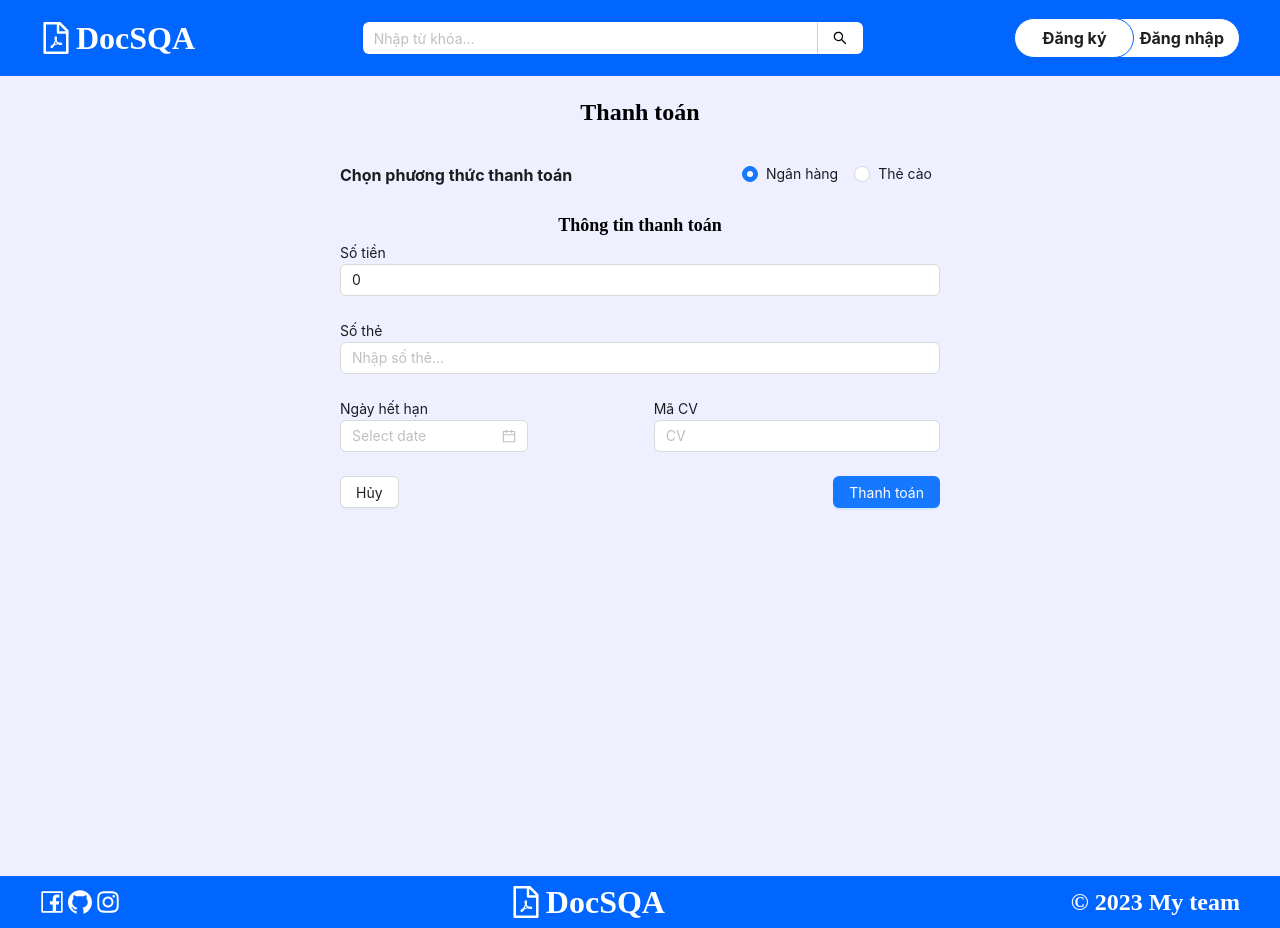
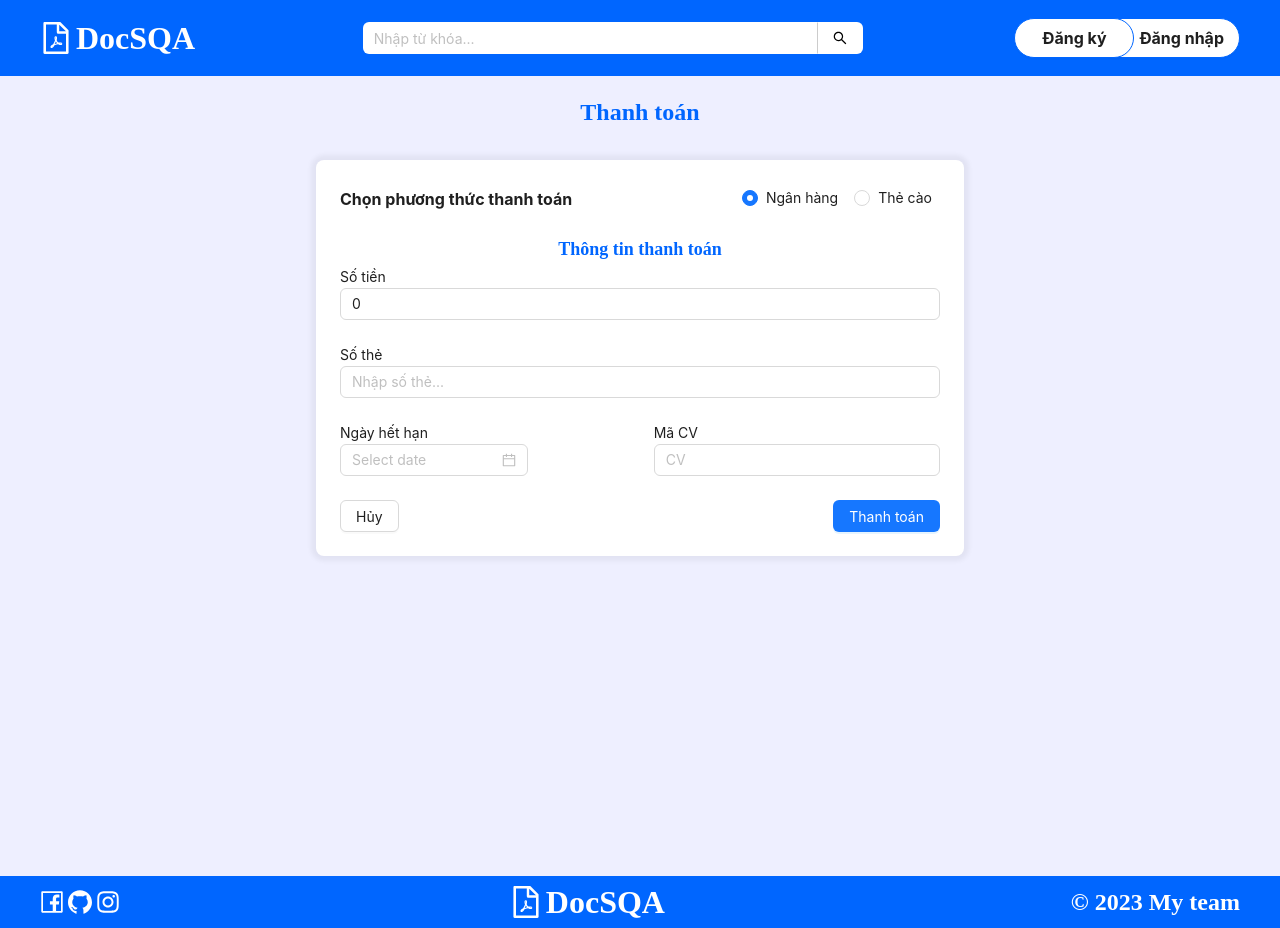
Before and after one commit to sieuphan131102/docsqa, a React (Create React App) app: page /payment in a window 1280 px wide. Built offline with nearby package versions, Linux system fonts and the light colour scheme.

Commit message:
complete

```diff
--- a/src/components/ListDocs/ListDocs.jsx
+++ b/src/components/ListDocs/ListDocs.jsx
@@ -17,7 +17,7 @@ const ListDocs = ({ data }) => {
 
   return (
     <List
-      pagination={{ pageSize: 4, style: { padding: "12px" } }}
+      pagination={{ pageSize: 8, style: { padding: "12px" } }}
       grid={{ gutter: 16, column: 4 }}
       dataSource={data}
       renderItem={(doc, index) => (
--- a/src/pages/Payment/Payment.jsx
+++ b/src/pages/Payment/Payment.jsx
@@ -9,15 +9,35 @@ const Payment = () => {
   const [selected, setSelected] = useState("bank");
 
   return (
-    <div style={{ backgroundColor: "#eeefff", minHeight: "100vh" }}>
+    <div
+      style={{
+        backgroundColor: "#eeefff",
+        minHeight: "100vh",
+        color: "#0066ff",
+      }}
+    >
       <Helmet>
         <title>DocSQA | Thanh toán</title>
       </Helmet>
       <Container>
-        <h1 style={{ textAlign: "center", fontSize: "24px", margin: "24px 0" }}>
+        <h1
+          style={{
+            textAlign: "center",
+            fontSize: "24px",
+            margin: "24px 0",
+          }}
+        >
           Thanh toán
         </h1>
-        <div style={{ width: "50%" }}>
+        <div
+          style={{
+            width: "50%",
+            backgroundColor: "#fff",
+            padding: "24px",
+            borderRadius: "8px",
+            boxShadow: "0 0 5px 5px rgba(0,0,0,0.05)",
+          }}
+        >
           <Form>
             <Form.Item>
               <div style={{ display: "flex", justifyContent: "space-between" }}>
```
